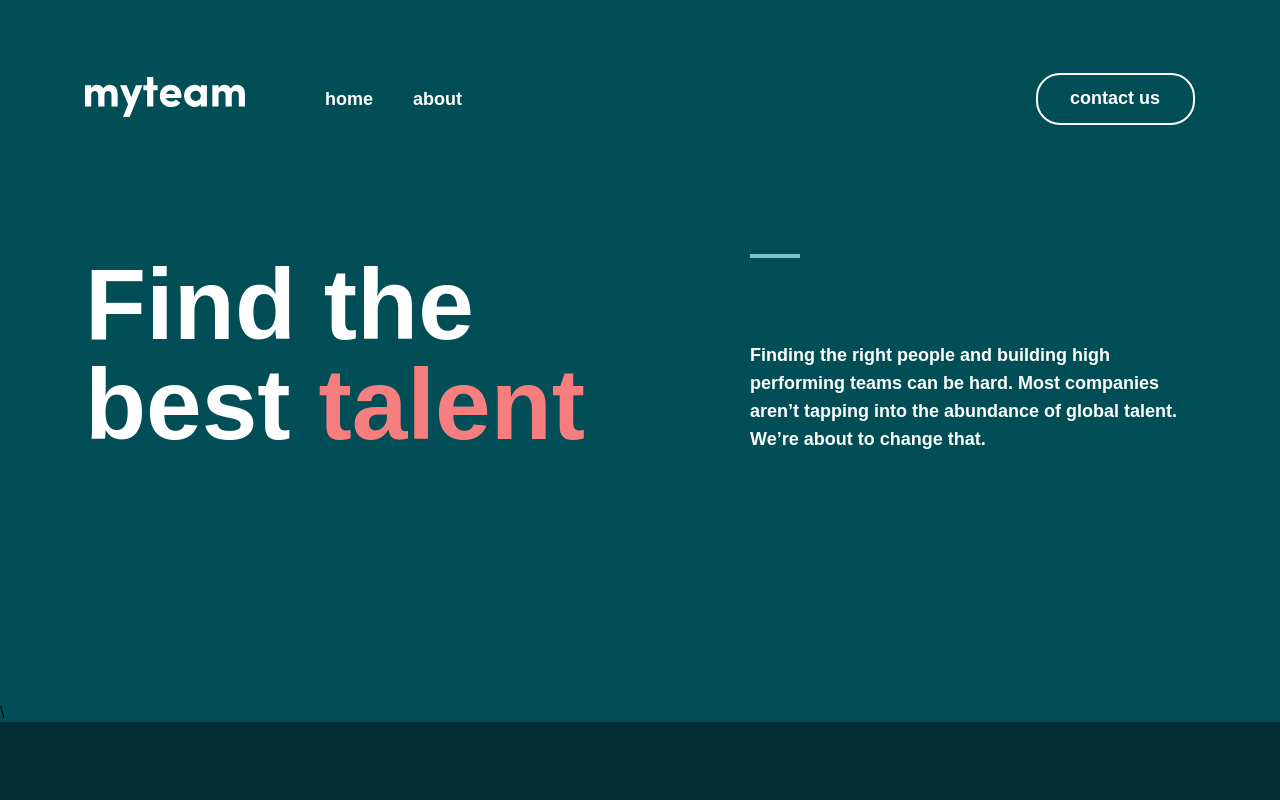
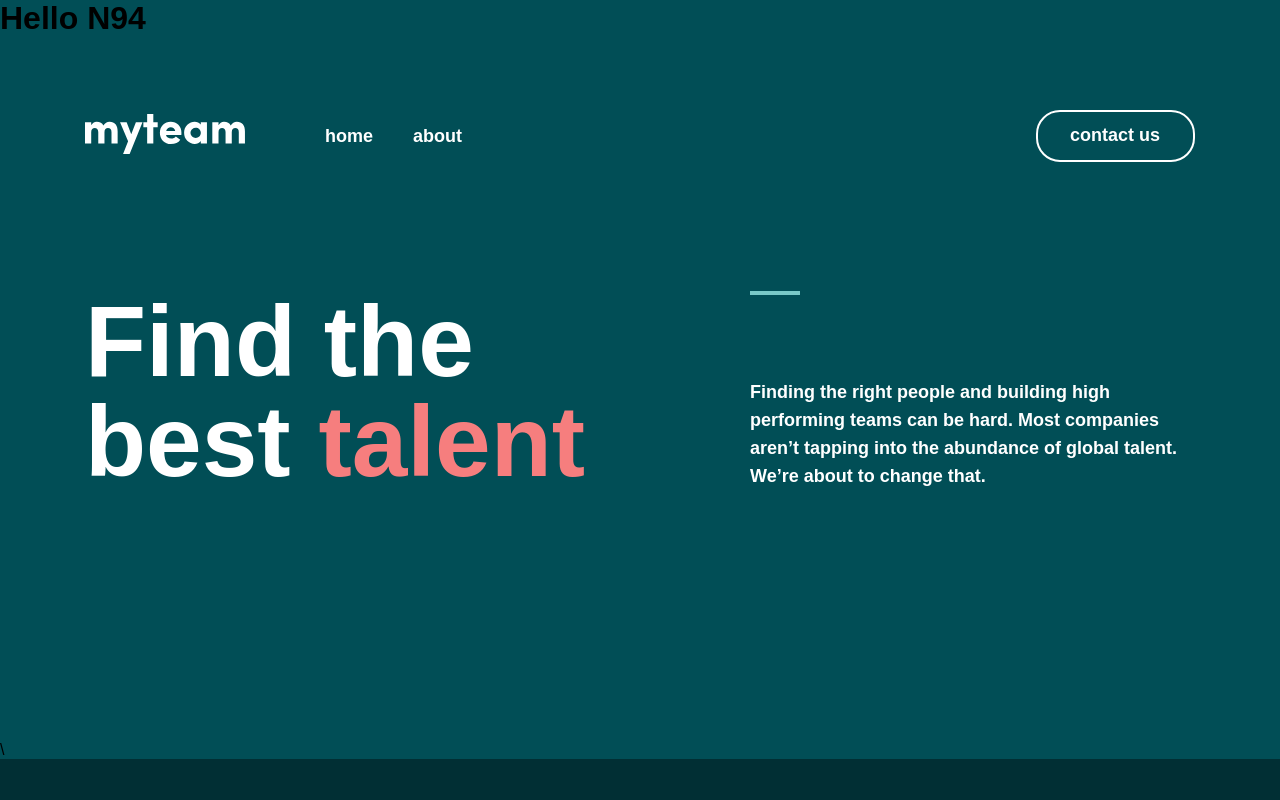
Before and after one commit to Muslima-coder/MyTeam, a plain HTML site: page index.html in a window 1280 px wide. Shown: the top 800 px of the page. Drawn offline with Linux system fonts and the light colour scheme; a web font is replaced by a local one.

Commit message:
Add h1 tag in html file

```diff
--- a/index.html
+++ b/index.html
@@ -9,6 +9,7 @@
 </head>
 <body>
     <!-- Header part -->
+     <h1>Hello N94</h1>
     <header class="site-header">
         <div class="container header">
             <div class="header-logo-wrapper">
```
